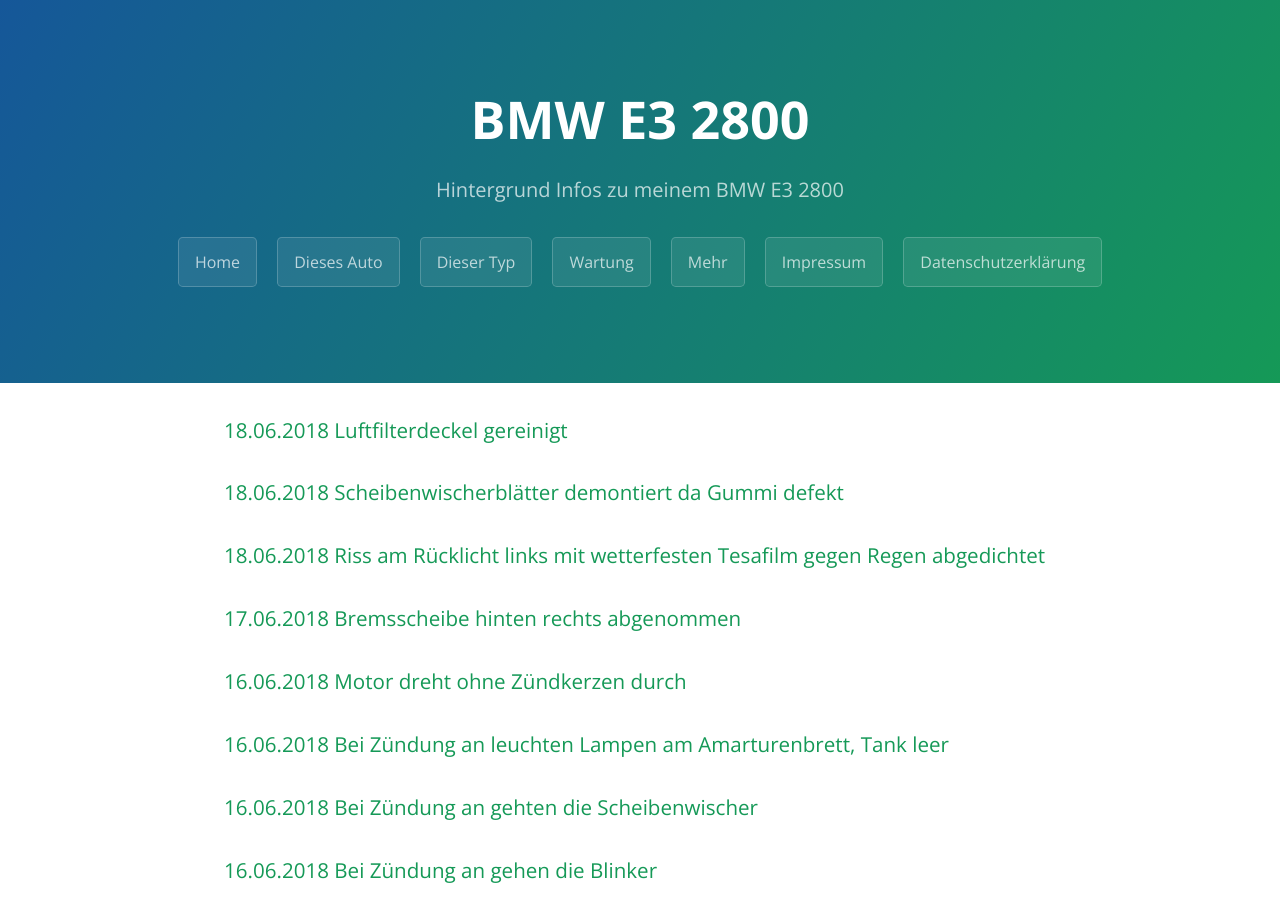
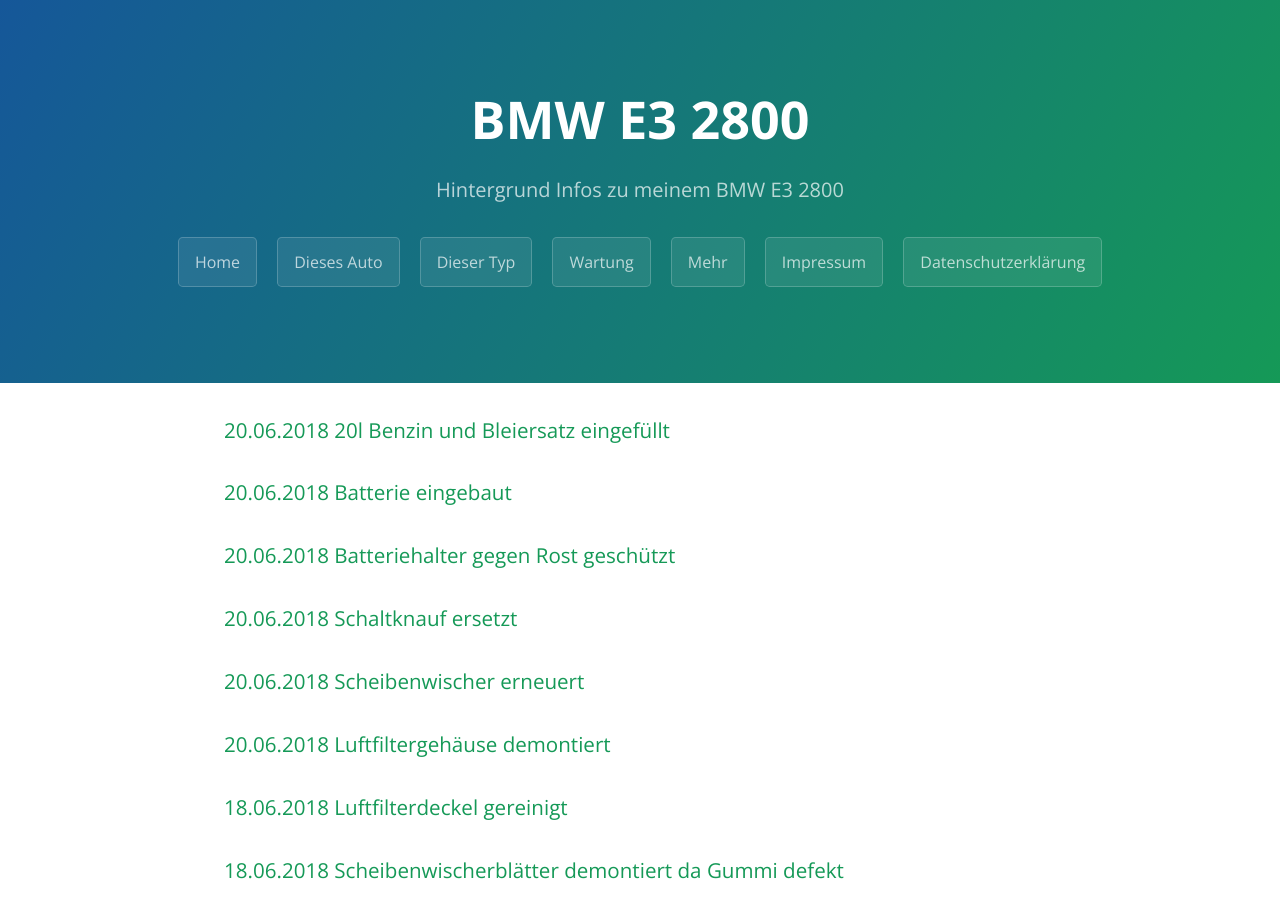
Before and after one commit to trautw/BMW-E3-2800, a Jekyll site: the page built from docs/_pages/03_maintenance.md, in a window 1280 px wide and 900 px high. Built offline with Jekyll 4.4.1, drawn with Linux system fonts in a browser that asks for light colours.

Commit message:
Update 03_maintenance.md

```diff
--- a/docs/_pages/03_maintenance.md
+++ b/docs/_pages/03_maintenance.md
@@ -3,6 +3,18 @@ layout: default
 title: Wartung
 permalink: /maintenance/
 ---
+
+### 20.06.2018 20l Benzin und Bleiersatz eingefüllt
+
+### 20.06.2018 Batterie eingebaut
+
+### 20.06.2018 Batteriehalter gegen Rost geschützt
+
+### 20.06.2018 Schaltknauf ersetzt
+
+### 20.06.2018 Scheibenwischer erneuert
+
+### 20.06.2018 Luftfiltergehäuse demontiert
 
 ### 18.06.2018 Luftfilterdeckel gereinigt
 
```
